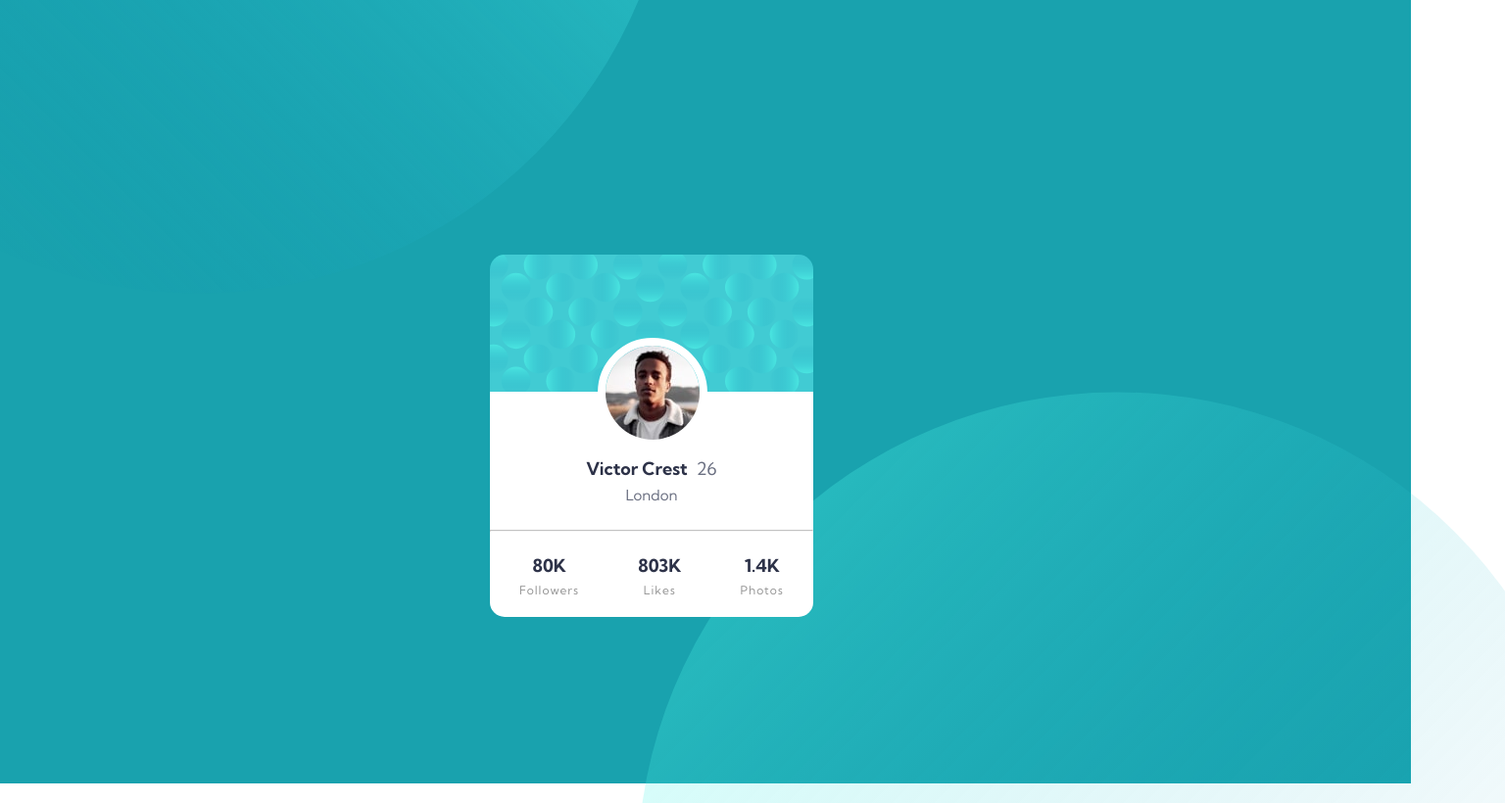
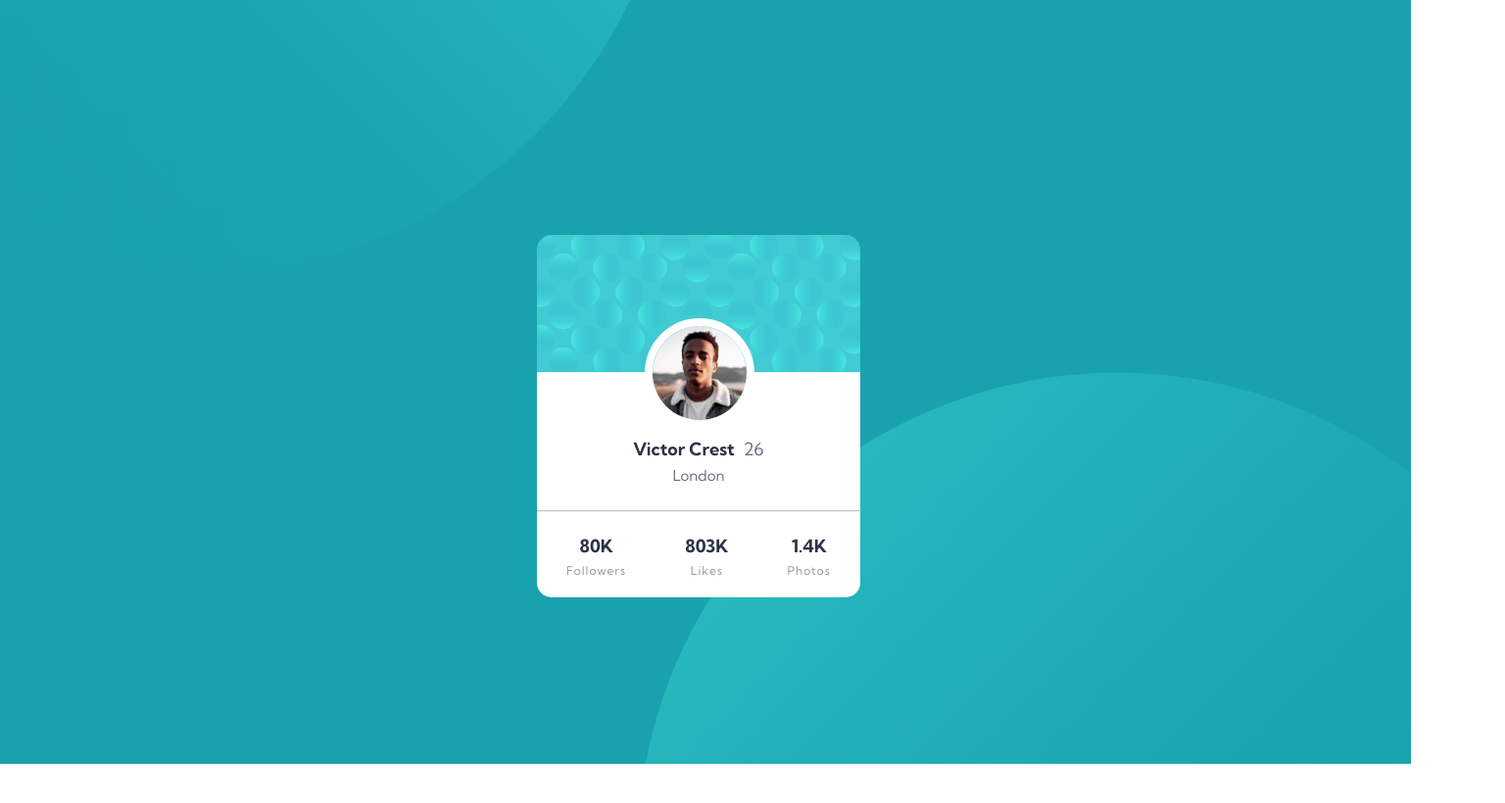
Before and after one commit to nishantcm/profile-card-component, a plain HTML site: page index.html in a window 1536 px wide. Shown: the whole page at 98% size. Drawn offline with Linux system fonts and the light colour scheme.

Commit message:
Update the html and css files

```diff
--- a/index.html
+++ b/index.html
@@ -9,7 +9,7 @@
         <title>Profile card component</title>
     </head>
     <body>
-        <div class="page=wraper">
+        <div class="page-wraper">
             <div class="background">
                 <svg class="top" width="978" height="978" xmlns="http://www.w3.org/2000/svg"><defs><linearGradient x1="50%" y1=".779%" x2="50%" y2="100%" id="a"><stop stop-color="#0989B4" stop-opacity="0" offset="0%"/><stop stop-color="#53FFEE" offset="99.94%"/></linearGradient></defs><ellipse fill="url(#a)" transform="rotate(-135 489 489)" cx="489" cy="489" rx="489" ry="488" fill-rule="evenodd" opacity=".5"/></svg>
                 <svg class="bottom" width="978" height="978" xmlns="http://www.w3.org/2000/svg"><defs><linearGradient x1="50%" y1=".779%" x2="50%" y2="100%" id="a"><stop stop-color="#0989B4" stop-opacity="0" offset="0%"/><stop stop-color="#53FFEE" offset="99.94%"/></linearGradient></defs><ellipse fill="url(#a)" transform="scale(1 -1) rotate(45 1669.55 0)" cx="489" cy="489" rx="489" ry="488" fill-rule="evenodd" opacity=".25"/></svg>
--- a/stylesheet.css
+++ b/stylesheet.css
@@ -1,14 +1,20 @@
+body {
+    display: flex;
+    height: 100vh;
+    align-items: center;
+}
 .page-wraper{
     width: 375px;
-    height: 750;
-
+    height: 700px;
+    position: relative;
 }
 .background {
     background-color: hsl(185, 75%, 39%);
     width: 375px;
-    height: 700px;
+    height: 680px;
     position: absolute;
     left: 478px;
+    overflow: hidden;
 }
 .top {
     position: absolute;
@@ -91,9 +97,15 @@ hr {
 
 
 @media (min-width: 1440px){
+    body{
+        display: flex;
+        height: 100vh;
+        justify-content: center;
+        align-items: center;
+    }
     .page-wraper{
         width: 1440px;
-
+        height: 840px;
     }
     .background {
         background-color: hsl(185, 75%, 39%);
@@ -105,8 +117,10 @@ hr {
         margin: auto;
         position: fixed;
         left: 0;
+        overflow: hidden;
     }
     .top {
+        margin: 0;
         position: absolute;
         bottom: 500px;
         right: 750px;
@@ -119,7 +133,7 @@ hr {
         top: 400px;
     }
     .container {
-        position: fixed;
+        position: absolute;
         top: 260px;
         left: 500px;
     }
```
